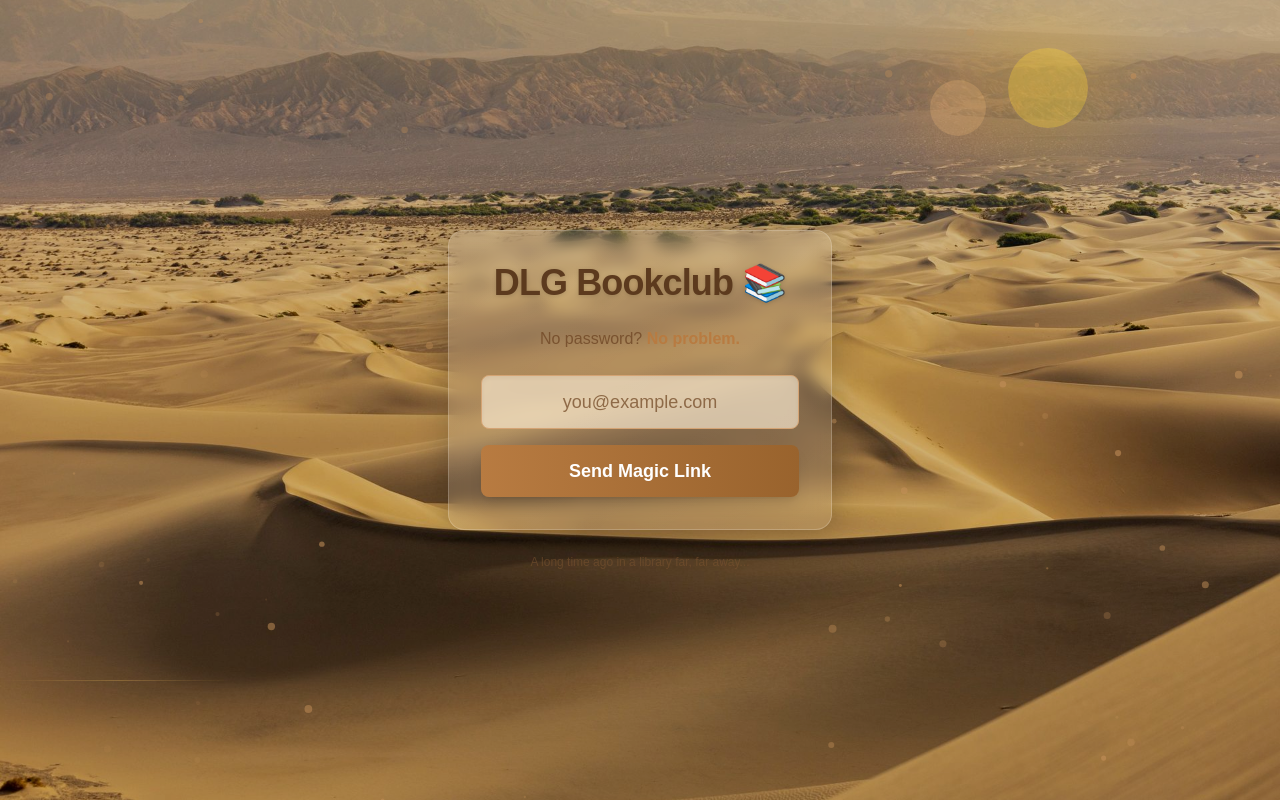
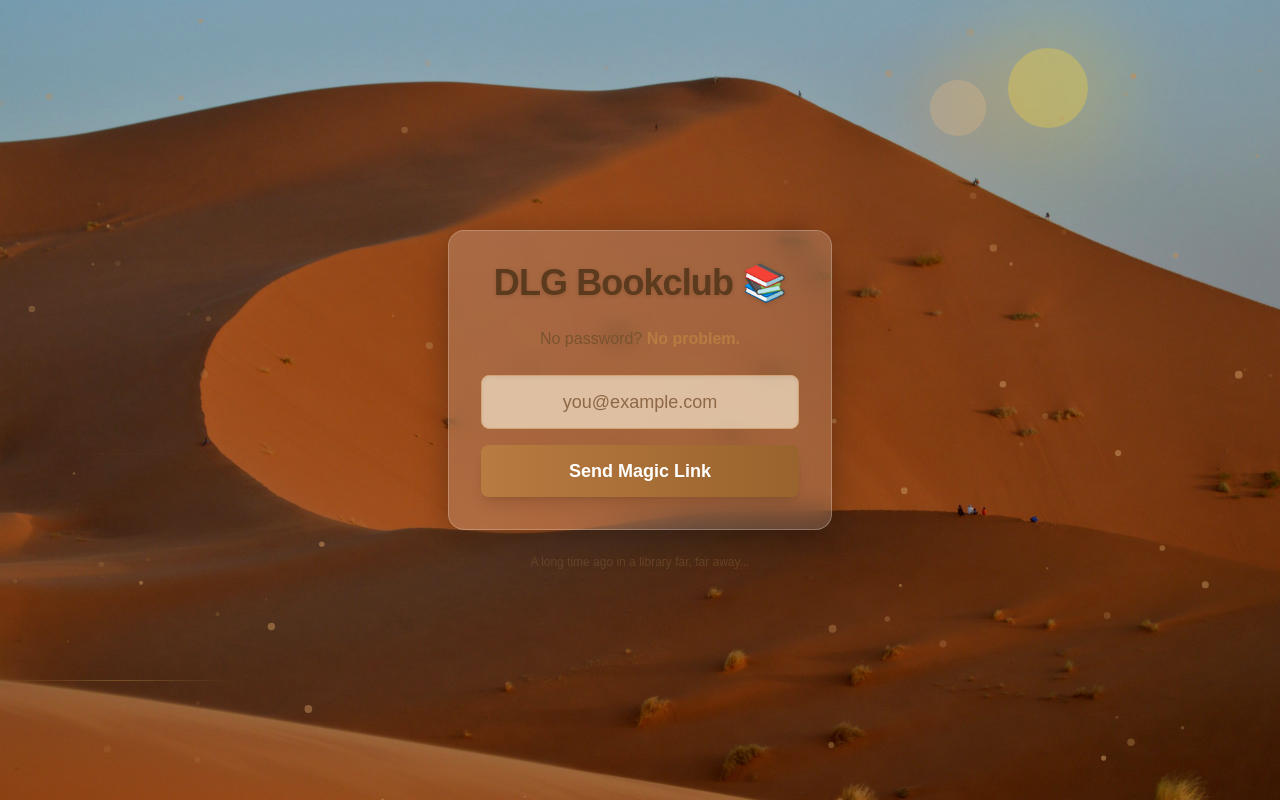
Before and after one commit to asifnady/dlg-bookclub, a Next.js app: page /login in a window 1280 px wide. Built offline with nearby package versions, Linux system fonts and the light colour scheme.

Commit message:
Swap to Sahara desert photo with vast dunes + stronger overlay for readability

```diff
--- a/app/login/page.tsx
+++ b/app/login/page.tsx
@@ -42,7 +42,7 @@ export default function LoginPage() {
         />
 
         {/* Dark overlay for readability */}
-        <div className="absolute inset-0 z-[1] bg-black/20" />
+        <div className="absolute inset-0 z-[1] bg-black/30" />
 
         {/* Twin suns glow in the sky */}
         <div className="absolute top-12 right-[15%] z-[2] opacity-70">
@@ -59,7 +59,7 @@ export default function LoginPage() {
         <div className="relative z-10 flex min-h-screen flex-col items-center justify-center px-4">
           <div className="w-full max-w-sm">
             {/* Card with weathered sandstone look */}
-            <div className="relative rounded-2xl backdrop-blur-sm bg-white/10 border border-white/20 shadow-[0_8px_32px_rgba(0,0,0,0.2)] p-8">
+            <div className="relative rounded-2xl backdrop-blur-md bg-white/15 border border-white/25 shadow-[0_8px_32px_rgba(0,0,0,0.3)] p-8">
               {/* Subtle texture overlay */}
               <div className="absolute inset-0 rounded-2xl bg-gradient-to-br from-white/5 to-transparent pointer-events-none" />
 
```
Also changed, not shown: public/tatooine-bg.jpg.
